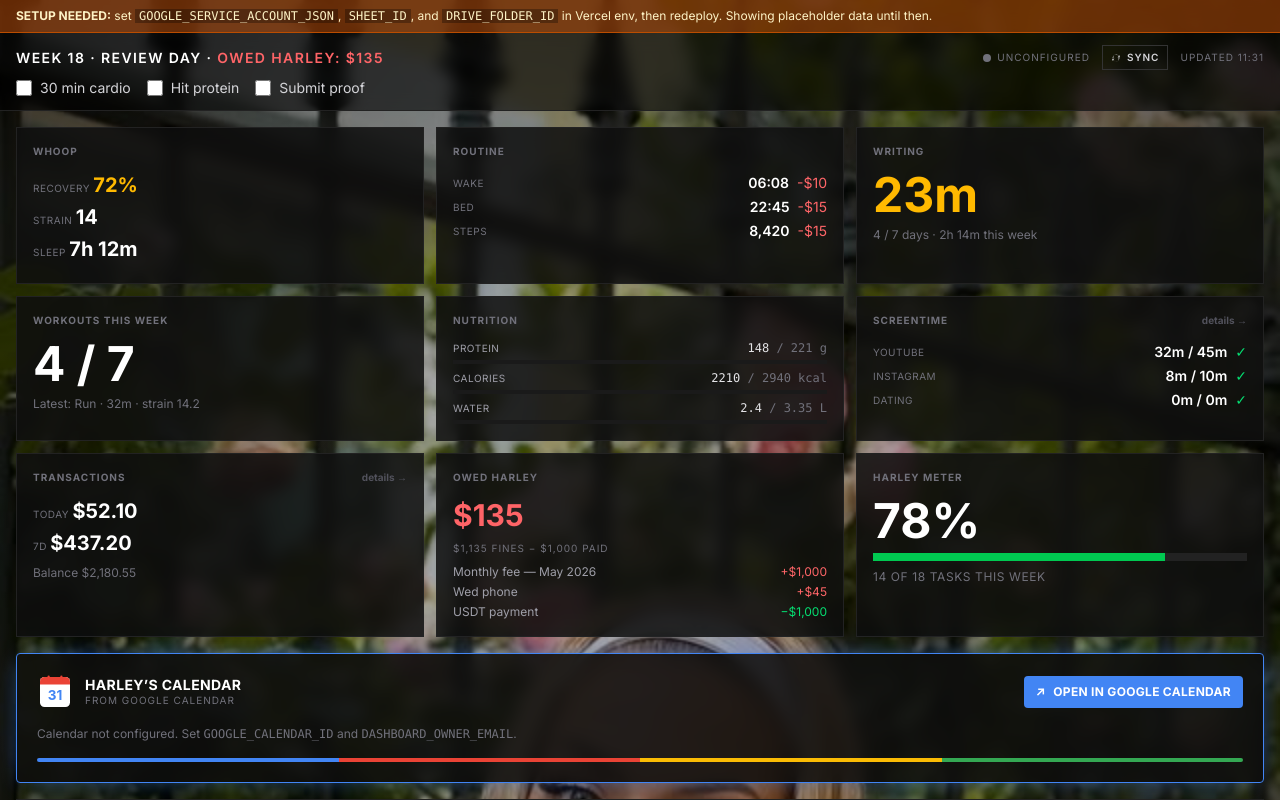
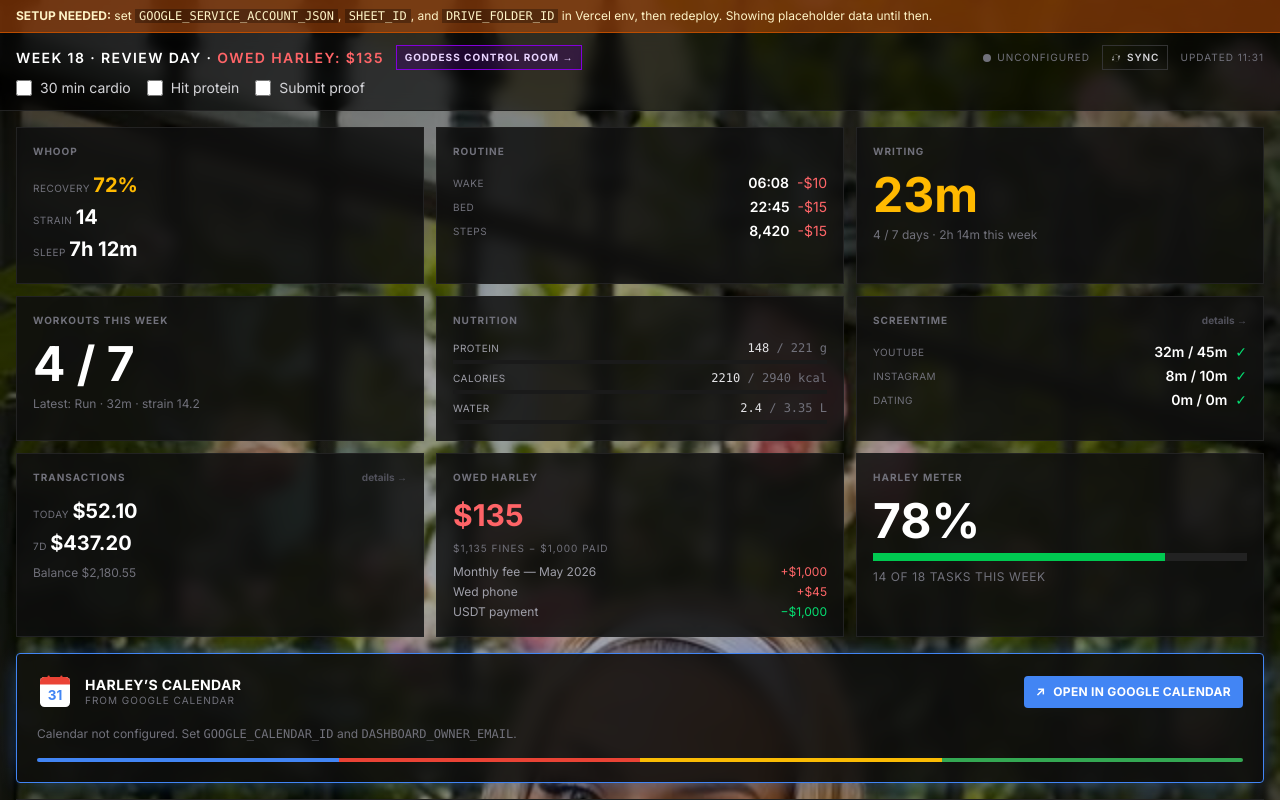
Before and after one commit to dan909024/personal-dashboard, a Next.js app: page / in a window 1280 px wide. Shown: the top 800 px of the page. Built offline with nearby package versions, Linux system fonts and the light colour scheme.

Commit message:
Dashboard: Goddess Control Room button in top strip
Adds a purple-bordered link next to the WEEK / OWED HARLEY line
that takes Harley straight to /harley. The bottom-strip "Goddess
panel" link stays as a fallback.

```diff
--- a/src/app/page.tsx
+++ b/src/app/page.tsx
@@ -339,12 +339,20 @@ export default async function Dashboard({
         {/* Top strip */}
         <div className="w-full bg-black/60 backdrop-blur-sm border-b border-[#222] px-4 py-3">
           <div className="flex items-center justify-between gap-3">
+            <div className="flex items-center gap-3 min-w-0">
               <p className="text-sm font-semibold tracking-widest text-white uppercase">
                 WEEK {week} &middot; {review.label} &middot;{" "}
                 <span className="text-red-400">
                   OWED HARLEY: ${configured ? owedHarley : 135}
                 </span>
               </p>
+              <Link
+                href="/harley"
+                className="px-2 py-1 border border-purple-700 bg-purple-950/40 text-purple-200 text-[10px] font-bold uppercase tracking-widest hover:border-purple-400 hover:bg-purple-900/60 hover:text-white transition-colors whitespace-nowrap shrink-0"
+              >
+                Goddess control room →
+              </Link>
+            </div>
             <div className="flex items-center gap-3 shrink-0">
               <SystemHealthPill health={sysHealth} configured={configured} />
               <SyncButton />
```
Lines whose indentation alone changed are shown as unchanged.
